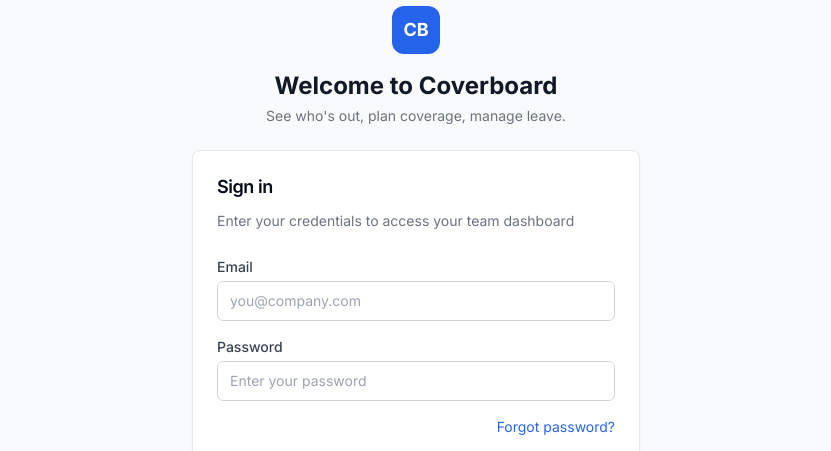
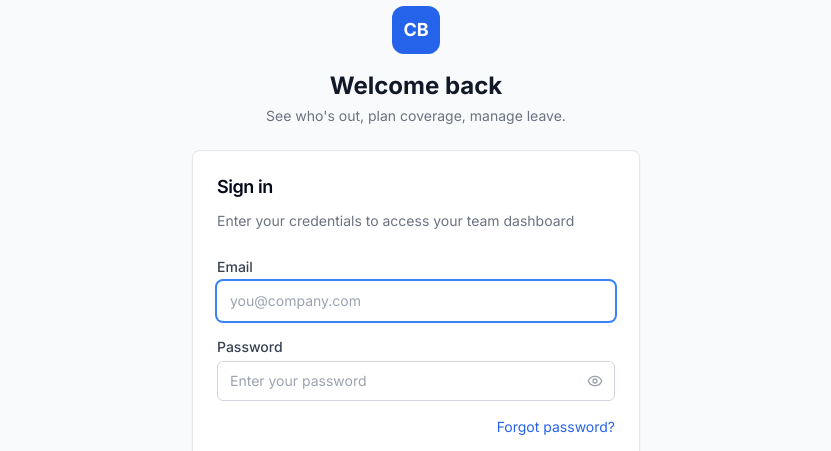
Before and after one commit to GbengaOshinaga/Coverboard, a Next.js app: page /login in a window 1280 px wide. Shown: the part 120-571 px from the top of the page, without its empty margins (224-1055 px from the left). Built offline with nearby package versions, Linux system fonts and the light colour scheme; no server answers.

Commit message:
small improvements to auth pages

```diff
--- a/src/app/(auth)/login/page.tsx
+++ b/src/app/(auth)/login/page.tsx
@@ -6,6 +6,7 @@ import { useRouter } from "next/navigation";
 import Link from "next/link";
 import { Button } from "@/components/ui/button";
 import { Input } from "@/components/ui/input";
+import { PasswordInput } from "@/components/ui/password-input";
 import { Card, CardContent, CardHeader, CardTitle, CardDescription } from "@/components/ui/card";
 import { trackClient, AnalyticsEvents } from "@/lib/analytics";
 
@@ -57,7 +58,7 @@ export default function LoginPage() {
             CB
           </div>
           <h1 className="mt-4 text-2xl font-bold text-gray-900">
-            Welcome to Coverboard
+            Welcome back
           </h1>
           <p className="mt-1 text-sm text-gray-500">
             See who&apos;s out, plan coverage, manage leave.
@@ -82,15 +83,17 @@ export default function LoginPage() {
                 id="email"
                 label="Email"
                 type="email"
+                autoComplete="email"
                 placeholder="you@company.com"
                 value={email}
                 onChange={(e) => setEmail(e.target.value)}
+                autoFocus
                 required
               />
-              <Input
+              <PasswordInput
                 id="password"
                 label="Password"
-                type="password"
+                autoComplete="current-password"
                 placeholder="Enter your password"
                 value={password}
                 onChange={(e) => setPassword(e.target.value)}
--- a/src/app/(auth)/signup/page.tsx
+++ b/src/app/(auth)/signup/page.tsx
@@ -6,13 +6,10 @@ import { useRouter, useSearchParams } from "next/navigation";
 import Link from "next/link";
 import { Button } from "@/components/ui/button";
 import { Input } from "@/components/ui/input";
+import { PasswordInput } from "@/components/ui/password-input";
 import { Card, CardContent, CardHeader, CardTitle, CardDescription } from "@/components/ui/card";
 import { PRICING } from "@/config/pricing";
 import { trackClient, AnalyticsEvents } from "@/lib/analytics";
-import {
-  BILLING_COUNTRIES,
-  DEFAULT_BILLING_COUNTRY,
-} from "@/config/billing-countries";
 
 type PlanKey = "free" | "starter" | "growth" | "scale" | "pro";
 
@@ -47,7 +44,6 @@ function SignupInner() {
   const [email, setEmail] = useState("");
   const [password, setPassword] = useState("");
   const [plan, setPlan] = useState<PlanKey>(initialPlan);
-  const [billingCountry, setBillingCountry] = useState(DEFAULT_BILLING_COUNTRY);
   const [error, setError] = useState("");
   const [loading, setLoading] = useState(false);
 
@@ -66,7 +62,6 @@ function SignupInner() {
           password,
           orgName,
           plan,
-          billingCountry,
         }),
       });
 
@@ -186,36 +181,12 @@ function SignupInner() {
                 id="orgName"
                 label="Team / company name"
                 type="text"
+                autoComplete="organization"
                 placeholder="e.g. Acme Inc."
                 value={orgName}
                 onChange={(e) => setOrgName(e.target.value)}
                 required
               />
-              <div>
-                <label
-                  htmlFor="billingCountry"
-                  className="mb-1.5 block text-sm font-medium text-gray-700"
-                >
-                  Billing country
-                </label>
-                <select
-                  id="billingCountry"
-                  value={billingCountry}
-                  onChange={(e) => setBillingCountry(e.target.value)}
-                  className="block w-full rounded-md border border-gray-300 bg-white px-3 py-2 text-sm shadow-sm focus:border-brand-500 focus:outline-none focus:ring-2 focus:ring-brand-500"
-                  required
-                >
-                  {BILLING_COUNTRIES.map((c) => (
-                    <option key={c.code} value={c.code}>
-                      {c.name}
-                    </option>
-                  ))}
-                </select>
-                <p className="mt-1 text-xs text-gray-500">
-                  Used for VAT calculation. You can add a VAT number after
-                  signup in billing settings.
-                </p>
-              </div>
               <div className="border-t border-gray-100 pt-4">
                 <p className="mb-3 text-xs font-medium text-gray-500 uppercase tracking-wide">
                   Your account
@@ -225,6 +196,7 @@ function SignupInner() {
                     id="name"
                     label="Full name"
                     type="text"
+                    autoComplete="name"
                     placeholder="Your full name"
                     value={name}
                     onChange={(e) => setName(e.target.value)}
@@ -234,15 +206,16 @@ function SignupInner() {
                     id="email"
                     label="Work email"
                     type="email"
+                    autoComplete="email"
                     placeholder="you@company.com"
                     value={email}
                     onChange={(e) => setEmail(e.target.value)}
                     required
                   />
-                  <Input
+                  <PasswordInput
                     id="password"
                     label="Password"
-                    type="password"
+                    autoComplete="new-password"
                     placeholder="At least 8 characters"
                     value={password}
                     onChange={(e) => setPassword(e.target.value)}
--- /dev/null
+++ b/src/components/ui/password-input.tsx
@@ -0,0 +1,60 @@
+"use client";
+
+import { forwardRef, useState, type InputHTMLAttributes } from "react";
+import { Eye, EyeOff } from "lucide-react";
+import { cn } from "@/lib/utils";
+
+export interface PasswordInputProps
+  extends Omit<InputHTMLAttributes<HTMLInputElement>, "type"> {
+  label?: string;
+  error?: string;
+}
+
+/**
+ * Password field with a show/hide toggle. Mirrors the styling of `Input` but
+ * reserves room on the right for the reveal button. Defaults
+ * `autoComplete="current-password"`; pass `autoComplete="new-password"` on
+ * signup/reset forms so password managers offer to generate/save correctly.
+ */
+const PasswordInput = forwardRef<HTMLInputElement, PasswordInputProps>(
+  ({ className, label, error, id, autoComplete = "current-password", ...props }, ref) => {
+    const [visible, setVisible] = useState(false);
+
+    return (
+      <div className="space-y-1">
+        {label && (
+          <label htmlFor={id} className="block text-sm font-medium text-gray-700">
+            {label}
+          </label>
+        )}
+        <div className="relative">
+          <input
+            ref={ref}
+            id={id}
+            type={visible ? "text" : "password"}
+            autoComplete={autoComplete}
+            className={cn(
+              "flex h-10 w-full rounded-md border border-gray-300 bg-white px-3 py-2 pr-10 text-sm placeholder:text-gray-400 focus:outline-none focus:ring-2 focus:ring-brand-500 focus:border-transparent disabled:cursor-not-allowed disabled:opacity-50",
+              error && "border-red-500 focus:ring-red-500",
+              className
+            )}
+            {...props}
+          />
+          <button
+            type="button"
+            onClick={() => setVisible((v) => !v)}
+            tabIndex={-1}
+            aria-label={visible ? "Hide password" : "Show password"}
+            className="absolute inset-y-0 right-0 flex items-center pr-3 text-gray-400 hover:text-gray-600 focus:outline-none"
+          >
+            {visible ? <EyeOff className="h-4 w-4" /> : <Eye className="h-4 w-4" />}
+          </button>
+        </div>
+        {error && <p className="text-sm text-red-600">{error}</p>}
+      </div>
+    );
+  }
+);
+PasswordInput.displayName = "PasswordInput";
+
+export { PasswordInput };
```
